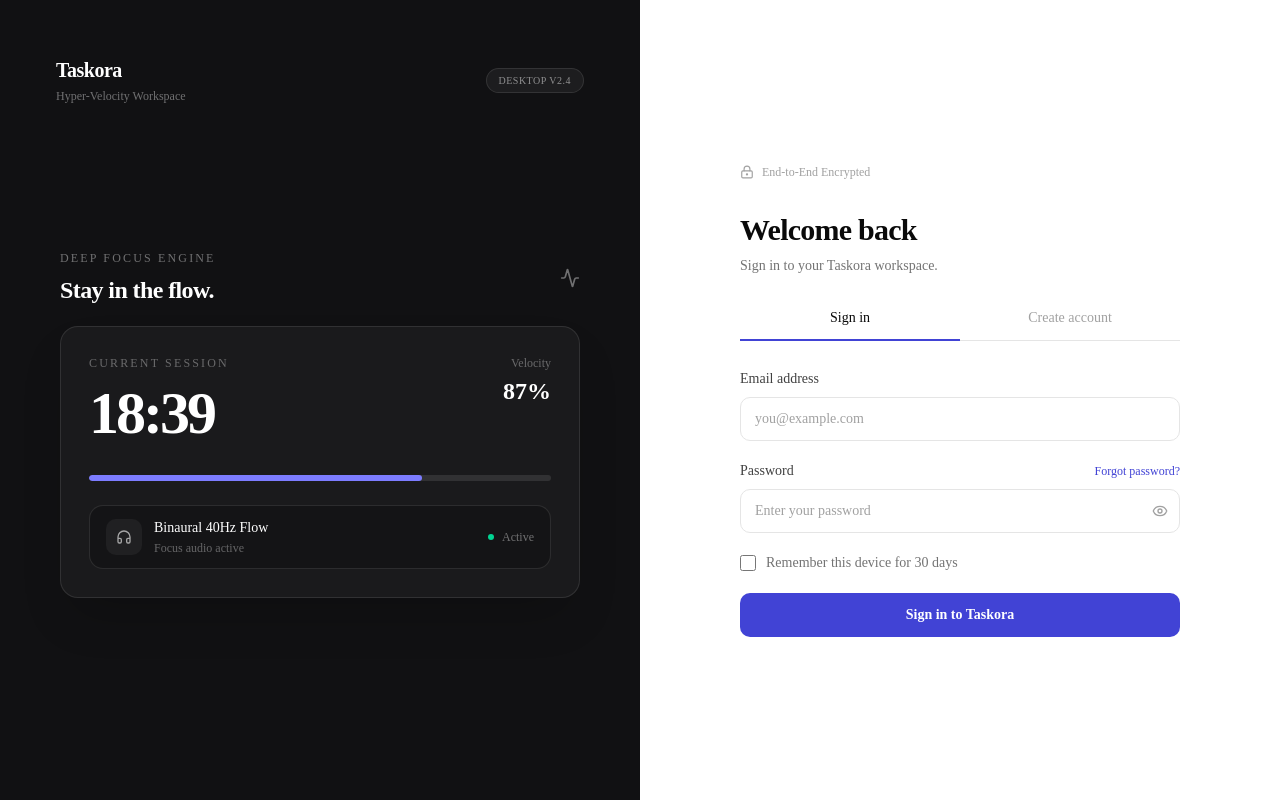
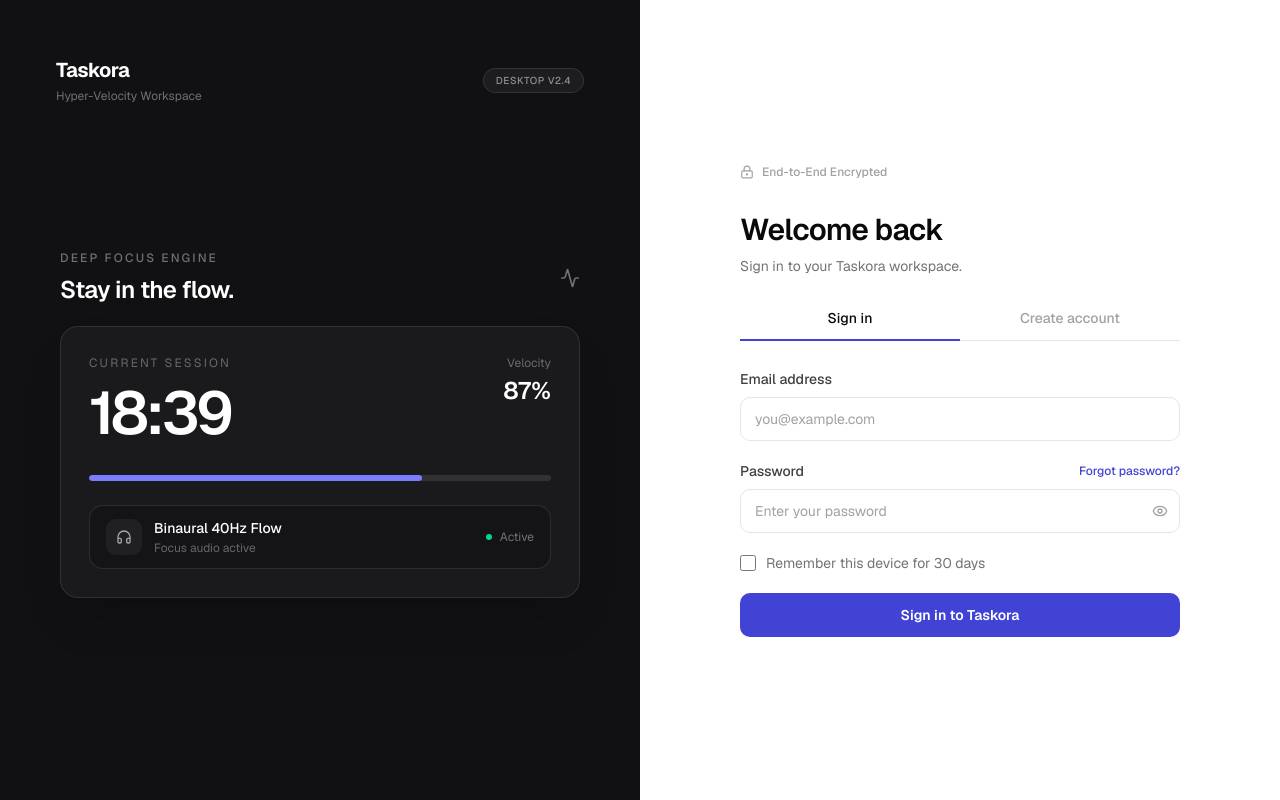
Before and after one commit to abdelkhalekligflam/Taskora, a Next.js app: page /auth in a window 1280 px wide. Built offline with nearby package versions, Linux system fonts and the light colour scheme.

Commit message:
Fix global Geist typography

```diff
--- a/app/globals.css
+++ b/app/globals.css
@@ -7,9 +7,9 @@
 @theme inline {
   --color-background: var(--background);
   --color-foreground: var(--foreground);
-  --font-sans: var(--font-sans);
+  --font-sans: var(--font-geist-sans);
   --font-mono: var(--font-geist-mono);
-  --font-heading: var(--font-sans);
+  --font-heading: var(--font-geist-sans);
   --color-sidebar-ring: var(--sidebar-ring);
   --color-sidebar-border: var(--sidebar-border);
   --color-sidebar-accent-foreground: var(--sidebar-accent-foreground);
@@ -121,10 +121,12 @@
   * {
     @apply border-border outline-ring/50;
   }
-  body {
-    @apply bg-background text-foreground;
-  }
+
   html {
     @apply font-sans;
   }
+
+  body {
+    @apply bg-background font-sans text-foreground;
+  }
 }
```
